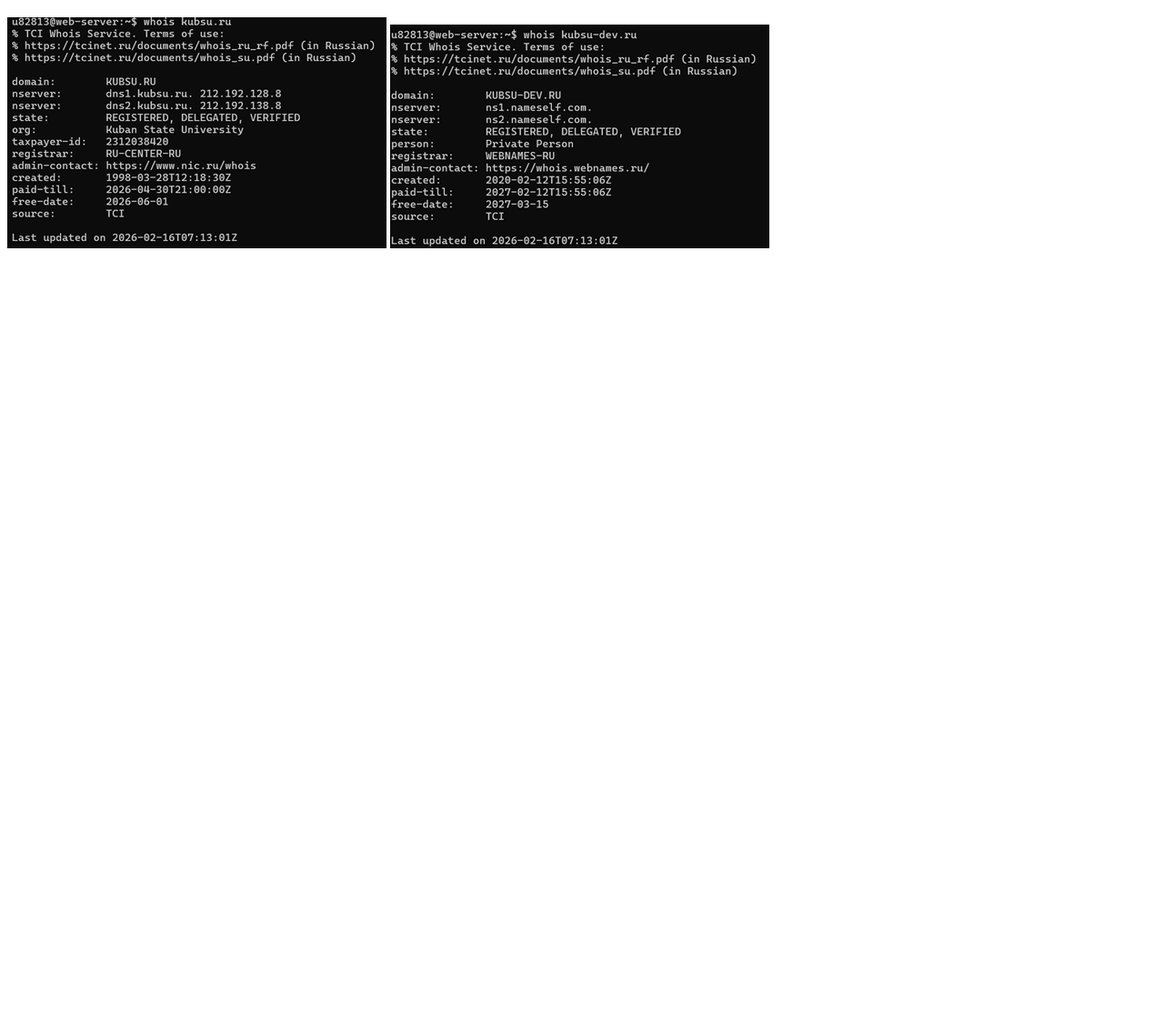
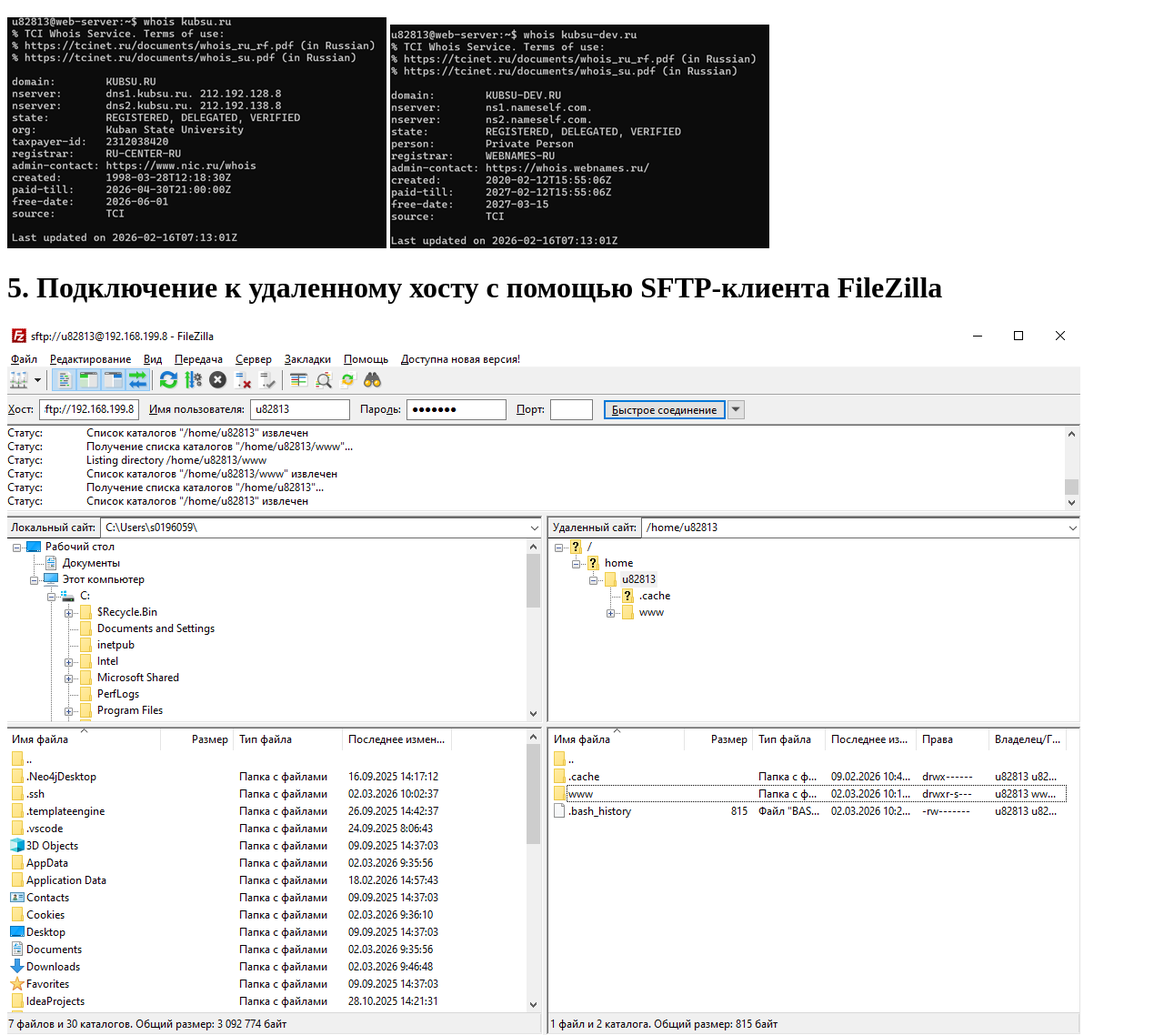
Before and after one commit to flowtop/backend_lab_1, a plain HTML site: page index.html in a window 1280 px wide. Shown: the part 1309-2447 px from the top of the page at 91% size. Before the commit the page ends 1594 px from the top, so only its background shows below. Drawn offline with Linux system fonts and the light colour scheme.

Commit message:
Update index.html

```diff
--- a/index.html
+++ b/index.html
@@ -22,6 +22,8 @@
     <img src="img/4_1.png" alt="">
     <img src="img/4_2.png" alt="">
 
+    <h1>5. Подключение к удаленному хосту с помощью SFTP-клиента FileZilla</h1>
+    <img src="img/5.png" alt="">
 
 </body>
 
```
